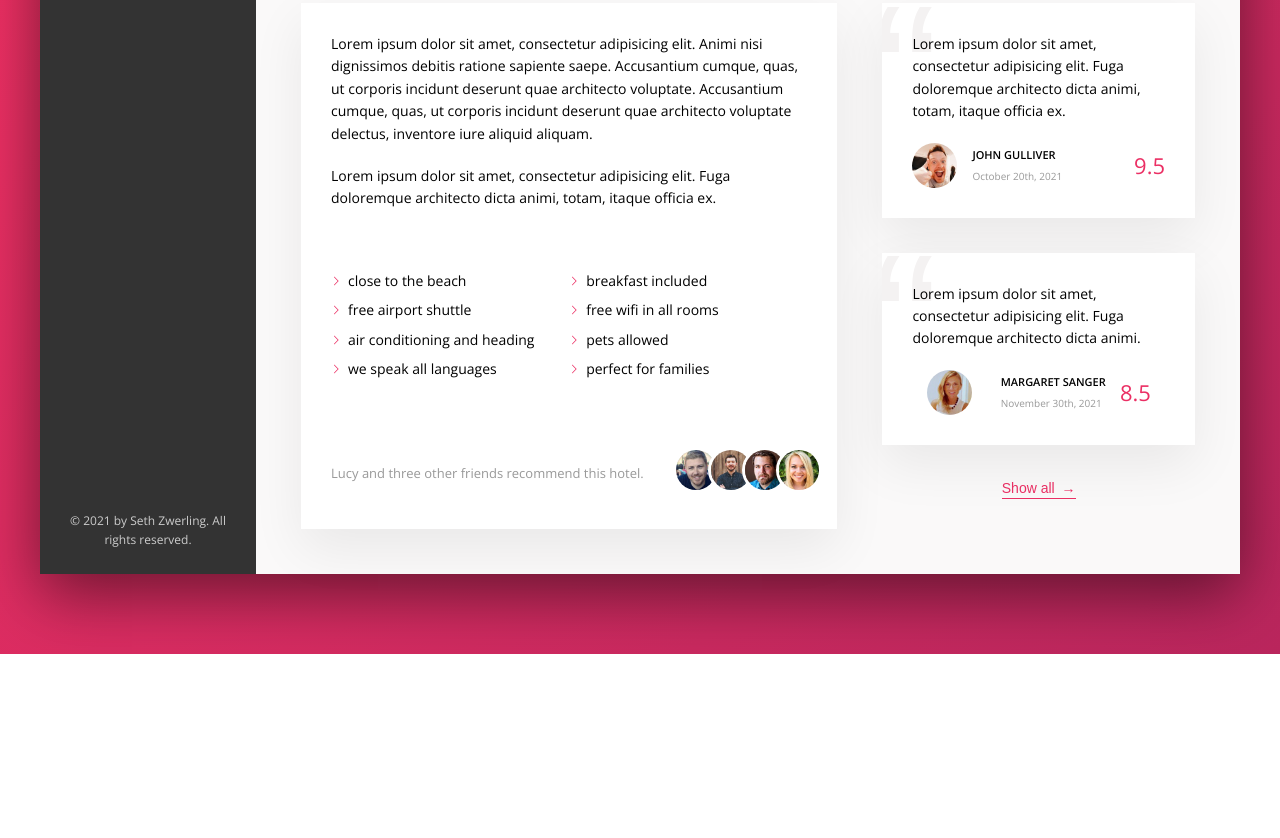
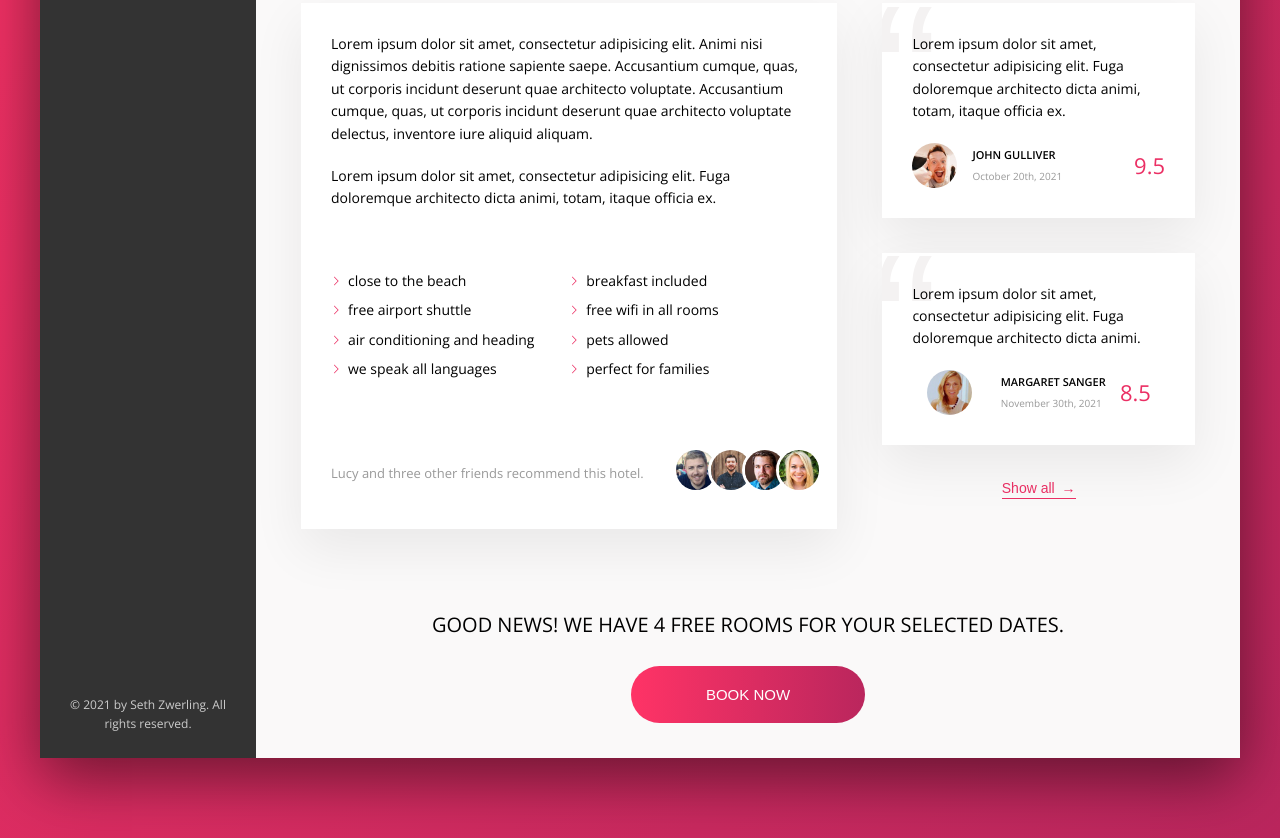
Before and after one commit to SZwerling/Trillo-App, a website: page index.html in a window 1280 px wide. Shown: the part 644-1482 px from the top of the page. Before the commit the page ends 1298 px from the top, so only its background shows below. Drawn offline with nearby package versions, Linux system fonts and the light colour scheme.

Commit message:
cta section

```diff
--- a/index.html
+++ b/index.html
@@ -196,6 +196,17 @@ Accusantium cumque, quas, ut corporis incidunt deserunt quae architecto voluptat
                         </div>
 
                     </div>
+
+                    <div class="cta">
+                        <h2 class="cta__book-now">
+                            Good News! We have 4 free rooms for your selected dates.
+                        </h2>
+                        <button class="btn">
+                            <span class="btn__visible">Book Now</span>
+                            <span class="btn__invisible">Only 4 Rooms Left</span>
+                        </button>
+                    </div>
+
                 </main>
             </div>
         </div>
--- a/sass/_components.scss
+++ b/sass/_components.scss
@@ -468,3 +468,70 @@
 
     }
 }
+
+//////////////////////////////////////////////////
+////////// Call To Action
+.cta {
+
+    padding: 3.5rem 0;
+    text-align: center;
+
+    &__book-now {
+        font-size: 2rem;
+        font-weight: 300;
+        margin-bottom: 2.5rem;
+        text-transform: uppercase;
+    }
+}
+
+//////////////////////////////////////////////////
+////////// Call To Action
+////////////////////////////////////////
+// CALL TO ACTION
+.btn {
+    font-size: 1.5rem;
+    font-weight: 300;
+    text-transform: uppercase;
+    border-radius: 100px;
+    border: none;
+    background-image: linear-gradient(to right, var(--color-primary-light), var(--color-primary-dark));
+    color: #fff;
+    position: relative;
+    overflow: hidden;
+    cursor: pointer;
+
+    & > * {
+        display: inline-block;
+        height: 100%;
+        width: 100%;
+        transition: all .2s;
+    }
+
+    &__visible {
+        padding: 2rem 7.5rem;
+    }
+
+    &__invisible {
+        position: absolute;
+        padding: 2rem 0;
+        left: 0;
+        top: -100%;
+    }
+
+    &:hover {
+        background-image: linear-gradient(to left, var(--color-primary-light), var(--color-primary-dark));
+    }
+
+    &:hover &__visible {
+        transform: translateY(100%);
+    }
+
+    &:hover &__invisible {
+        top: 0;
+    }
+
+    &:focus {
+        outline: none;
+        animation: pulsate 1s infinite;
+    }
+}
```
Also changed, not shown: CSS/style.css.
